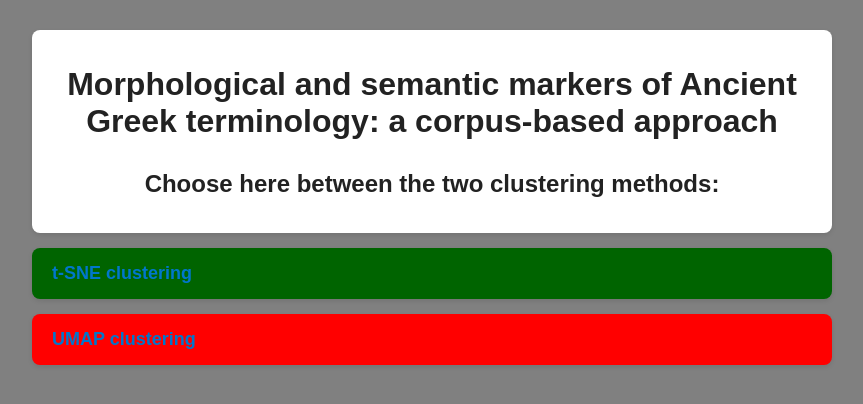
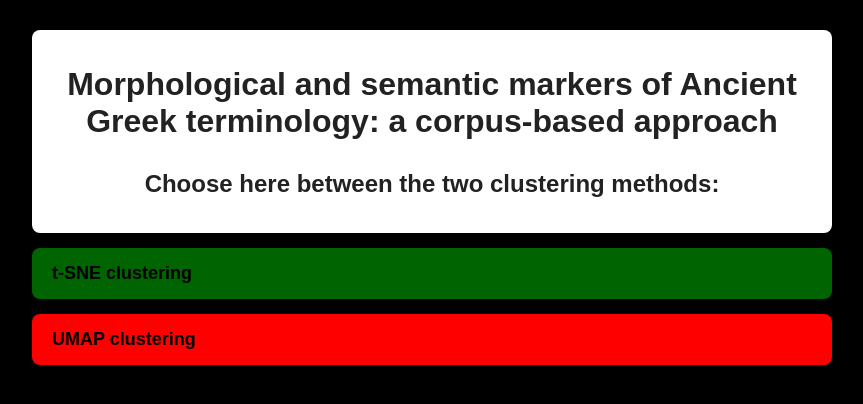
Before and after one commit to martijnwindelinckx/ICAGL, a plain HTML site: page index.html in a window 1280 px wide. Shown: the whole page, without its empty margins (208-1071 px from the left). Drawn offline with Linux system fonts and the light colour scheme.

Commit message:
Update index.html

```diff
--- a/index.html
+++ b/index.html
@@ -10,7 +10,7 @@
       max-width: 800px;
       margin: 30px auto;
       padding: 0 15px;
-      background: grey;
+      background: black;
       color: #222;
     }
     h1 {
@@ -42,7 +42,7 @@
     a {
       text-decoration: none;
       font-size: 18px;
-      color: #0077cc;
+      color: black;
       font-weight: bold;
     }
     a:hover {
```
